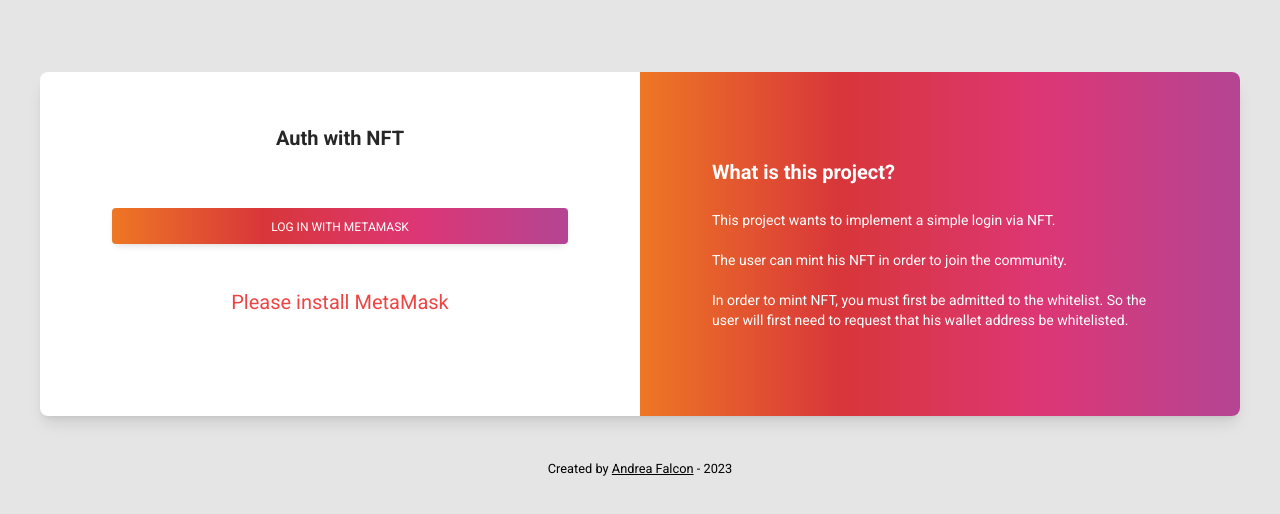
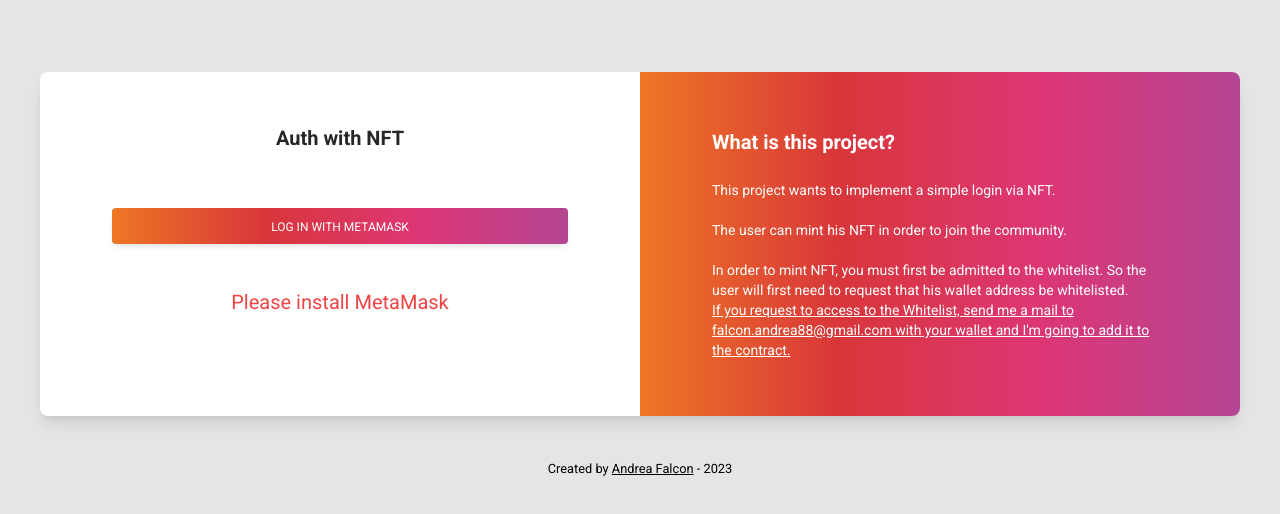
Before and after one commit to falconandrea/auth-with-nft, a Next.js app: page / in a window 1280 px wide. Shown: the top 514 px of the page. Built offline with nearby package versions, Linux system fonts and the light colour scheme.

Commit message:
feat: update some info inside readme

```diff
--- a/pages/index.js
+++ b/pages/index.js
@@ -290,6 +290,7 @@ export default function Home () {
                         <p className='text-sm'>This project wants to implement a simple login via NFT.<br /><br />
                           The user can mint his NFT in order to join the community.<br /><br />In order to mint NFT, you must first be admitted to the whitelist. So the user will first need to request that his wallet address be whitelisted.
                         </p>
+                        <p className='text-sm'><u>If you request to access to the Whitelist, send me a mail to <a href="mailto:falcon.andrea88@gmail.com" title="" className='underline' target='_blank' rel='noreferrer'>falcon.andrea88@gmail.com</a> with your wallet and I'm going to add it to the contract.</u></p>
                       </div>
                     </div>
                   </div>
```
Also changed, not shown: 1 other file (tests, documents, lock files or other folders).
